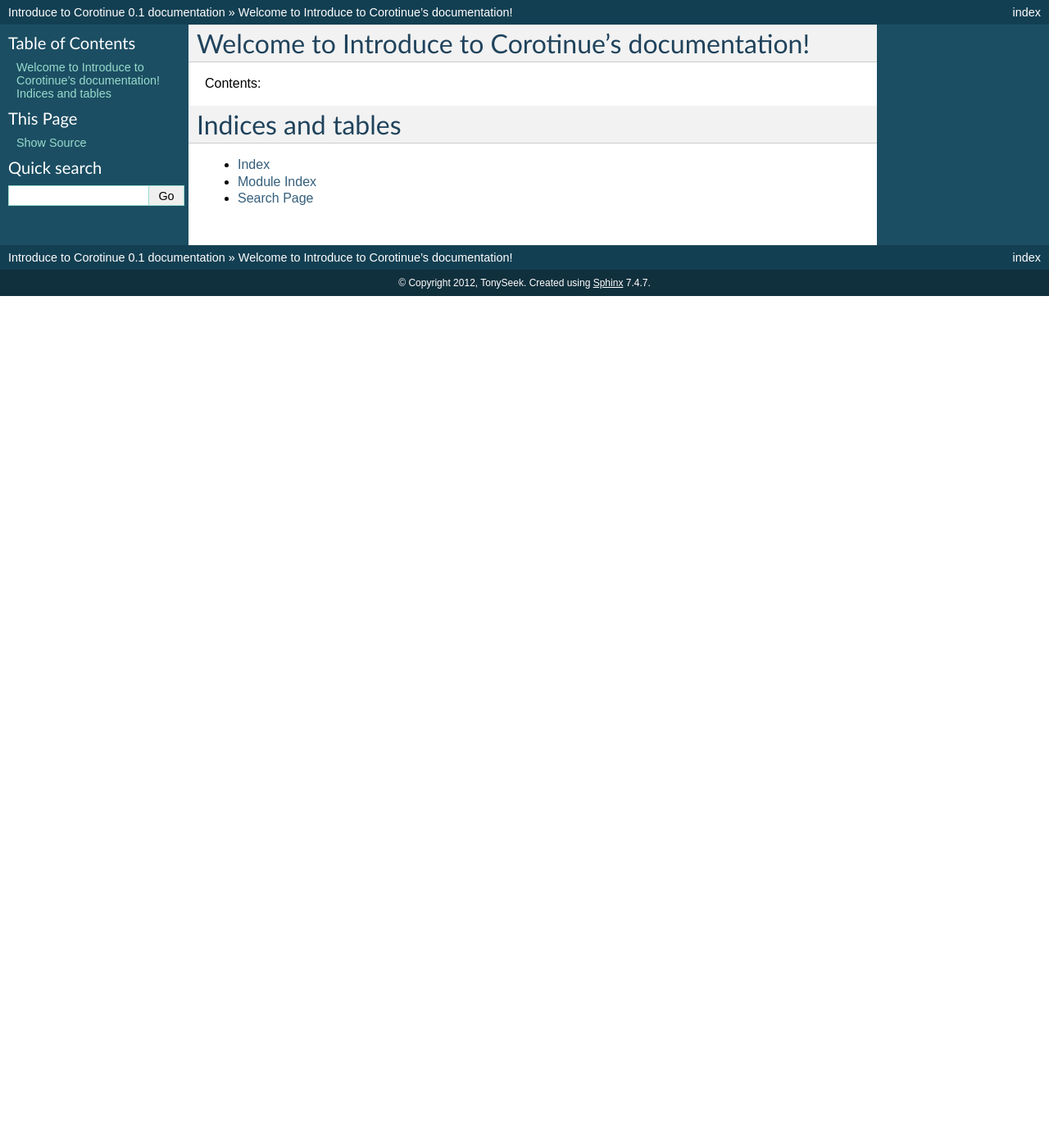
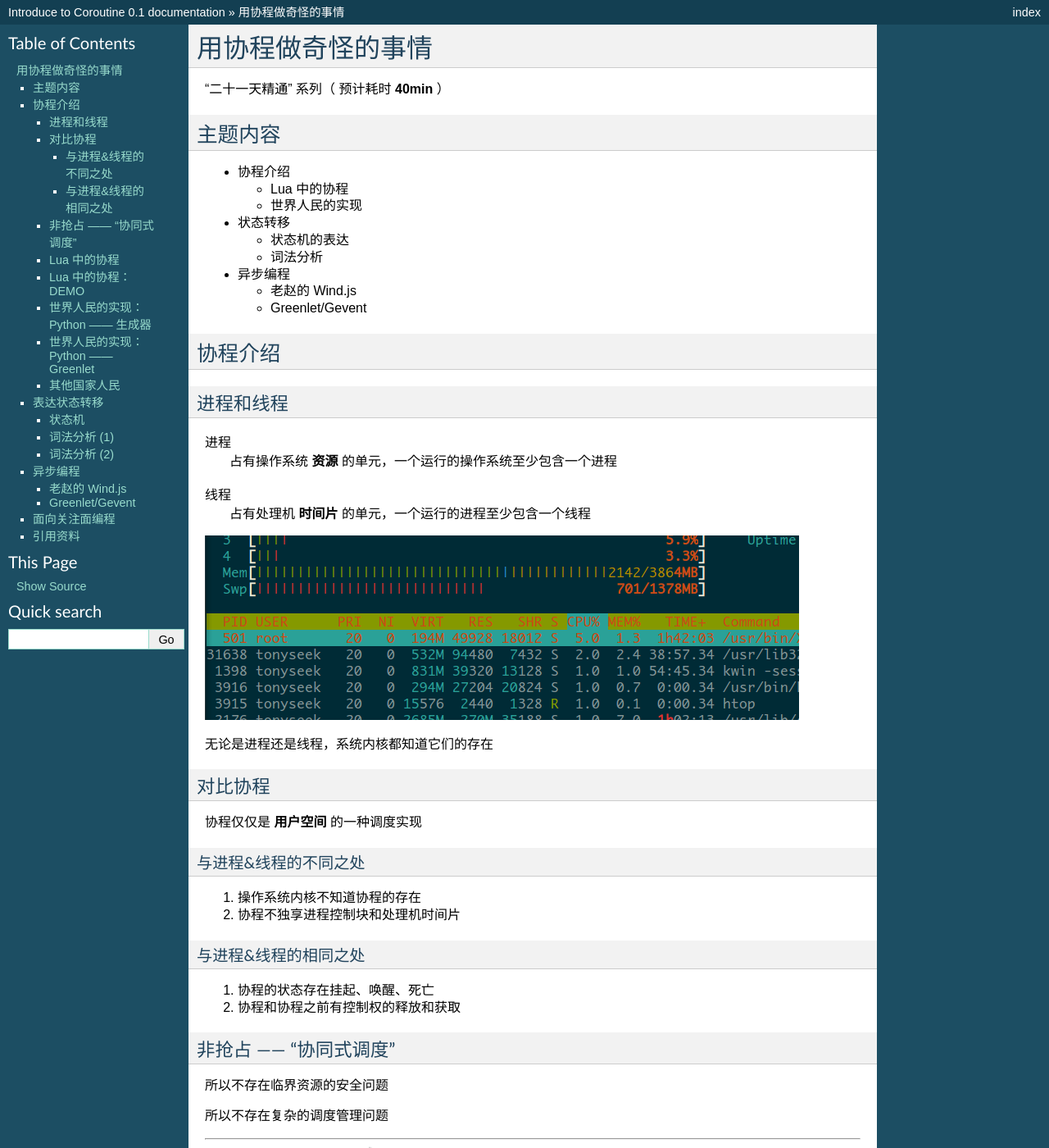
Before and after one commit to tonyseek/introduce-to-coroutine, a Sphinx documentation site: the page built from docs/source/index.rst, in a window 1280 px wide and 1400 px high. Shown: the whole window at 82% size. Built offline with Sphinx 7.4.7, drawn with Linux system fonts in a browser that asks for light colours; some of the changed text lies outside the part shown.

Commit message:
write article.

```diff
--- a/docs/source/conf.py
+++ b/docs/source/conf.py
@@ -25,7 +25,7 @@
 
 # Add any Sphinx extension module names here, as strings. They can be extensions
 # coming with Sphinx (named 'sphinx.ext.*') or your custom ones.
-extensions = []
+extensions = ["hieroglyph"]
 
 # Add any paths that contain templates here, relative to this directory.
 templates_path = ['_templates']
@@ -40,7 +40,7 @@
 master_doc = 'index'
 
 # General information about the project.
-project = u'Introduce to Corotinue'
+project = u'Introduce to Coroutine'
 copyright = u'2012, TonySeek'
 
 # The version info for the project you're documenting, acts as replacement for
--- a/docs/source/index.rst
+++ b/docs/source/index.rst
@@ -1,21 +1,233 @@
-.. Introduce to Corotinue documentation master file, created by
-   sphinx-quickstart on Wed Oct 17 20:20:12 2012.
-   You can adapt this file completely to your liking, but it should at least
-   contain the root `toctree` directive.
+用协程做奇怪的事情
+==================
 
-Welcome to Introduce to Corotinue's documentation!
-==================================================
-
-Contents:
-
-.. toctree::
-   :maxdepth: 2
+“二十一天精通” 系列（ 预计耗时 **40min** ）
 
 
+主题内容
+--------
 
-Indices and tables
-==================
+* 协程介绍
 
-* :ref:`genindex`
-* :ref:`modindex`
-* :ref:`search`
+  * Lua 中的协程
+  * 世界人民的实现
+
+* 状态转移
+
+  * 状态机的表达
+  * 词法分析
+
+* 异步编程
+
+  * 老赵的 Wind.js
+  * Greenlet/Gevent
+
+
+协程介绍
+--------
+
+进程和线程
+~~~~~~~~~~
+
+进程
+    占有操作系统 **资源** 的单元，一个运行的操作系统至少包含一个进程
+
+线程
+    占有处理机 **时间片** 的单元，一个运行的进程至少包含一个线程
+
+.. image:: _media/htop.png
+
+无论是进程还是线程，系统内核都知道它们的存在
+
+
+对比协程
+~~~~~~~~
+
+协程仅仅是 **用户空间** 的一种调度实现
+
+与进程&线程的不同之处
+^^^^^^^^^^^^^^^^^^^^^
+
+#. 操作系统内核不知道协程的存在
+
+#. 协程不独享进程控制块和处理机时间片
+
+与进程&线程的相同之处
+^^^^^^^^^^^^^^^^^^^^^
+
+#. 协程的状态存在挂起、唤醒、死亡
+
+#. 协程和协程之前有控制权的释放和获取
+
+非抢占 —— “协同式调度”
+~~~~~~~~~~~~~~~~~~~~~~
+
+所以不存在临界资源的安全问题
+
+所以不存在复杂的调度管理问题
+
+~~~~~~~~~~~~~~~~~~~~~~~~~~~~~~~~~
+
+.. image:: _media/philosopher.jpg
+
+Lua 中的协程
+~~~~~~~~~~~~
+
+.. image:: _media/example.jpg
+
+.. code-block:: lua
+
+    #!/usr/bin/env lua5.2
+    local generator;
+    generator = coroutine.create(function ()
+      for i=1,10 do
+        print("LINE: ", i)
+        coroutine.yield()
+      end
+    end)
+
+.. code-block:: lua
+
+    coroutine.resume(generator)
+    coroutine.yield()
+
+Lua 中的协程：DEMO
+~~~~~~~~~~~~~~~~~~
+
+.. image:: _media/one_to_ten.png
+
+线性的执行过程可被挂起
+
+
+世界人民的实现：Python —— 生成器
+~~~~~~~~~~~~~~~~~~~~~~~~~~~~~~~~
+
+.. code-block:: python
+
+    def get_roles():
+        yield "everyone"
+        for role in user.roles:
+            if role.is_enabled():
+                yield role
+        yield "#"
+
+更多被用于“迭代器”
+
+yield 执行时当前协程挂起
+
+next() 唤醒挂起的协程继续执行到下一个挂起点
+
+局限：挂起点是静态定义在函数代码中的
+
+世界人民的实现：Python —— Greenlet
+~~~~~~~~~~~~~~~~~~~~~~~~~~~~~~~~~~
+
+.. code-block:: python
+
+    from time import sleep
+    from greenlet import greenlet
+
+    @greenlet
+    def ping():
+        while True:
+            print("ping")
+            sleep(1)
+            pong.switch()
+
+    @greenlet
+    def pong():
+        while True:
+            print("pong")
+            sleep(1)
+            ping.switch()
+
+    if __name__ == "__main__":
+        ping.switch()
+
+其他国家人民
+~~~~~~~~~~~~
+
+* Ruby & C#: Fiber (微线程、纤程)
+* Erlang: Green Process
+* Go: Goroutine
+* Scala: Actor
+
+表达状态转移
+------------
+
+状态机
+~~~~~~
+
+一个协程的挂起 + 另一个协程的唤醒 = 控制权转交
+
+所以用协程可以非常简洁地表达有限状态自动机
+
+（C 语言的 GOTO 也可以）
+
+词法分析 (1)
+~~~~~~~~~~~~
+
+.. code-block:: lua
+
+    -- 代码摘抄自：
+    -- http://ravenw.com/blog/2011/09/01/coroutine-part-2-the-use-of-coroutines
+
+    -- matching a string literal
+    function prim(str)
+        return function(S, pos)
+            local len = string.len(str)
+            if string.sub(S, pos, pos+len-1) == str then
+                coroutine.yield(pos + len)
+            end
+        end
+    end
+
+    -- alternative patterns (disjunction)
+    function alt(patt1, patt2)
+        return function(S, pos)
+            patt1(S, pos)
+            patt2(S, pos)
+        end
+    end
+
+词法分析 (2)
+~~~~~~~~~~~~
+
+.. code-block:: lua
+
+    function match(S, patt)
+        local len = string.len(S)
+        local m = coroutine.wrap(function() patt(S, 1) end)
+        for pos in m do
+            if pos == len+1 then
+                return true
+            end
+        end
+        return false
+    end
+
+.. code-block:: lua
+
+    local patt;
+
+    -- 等同于正则表达式: (abc)|(de)
+    patt = alt(prim("abc"), prim("de"))
+
+    match("abc", patt) -- output: true
+    match("de", patt) -- output: true
+    match("abcde", patt) -- output: false
+
+异步编程
+--------
+
+老赵的 Wind.js
+~~~~~~~~~~~~~~
+
+Greenlet/Gevent
+~~~~~~~~~~~~~~~
+
+面向关注面编程
+--------------
+
+引用资料
+--------
```
Also changed, not shown: docs/source/_media/example.jpg (added), docs/source/_media/htop.png (added), docs/source/_media/one_to_ten.png (added), docs/source/_media/philosopher.jpg (added), 2 other files.
